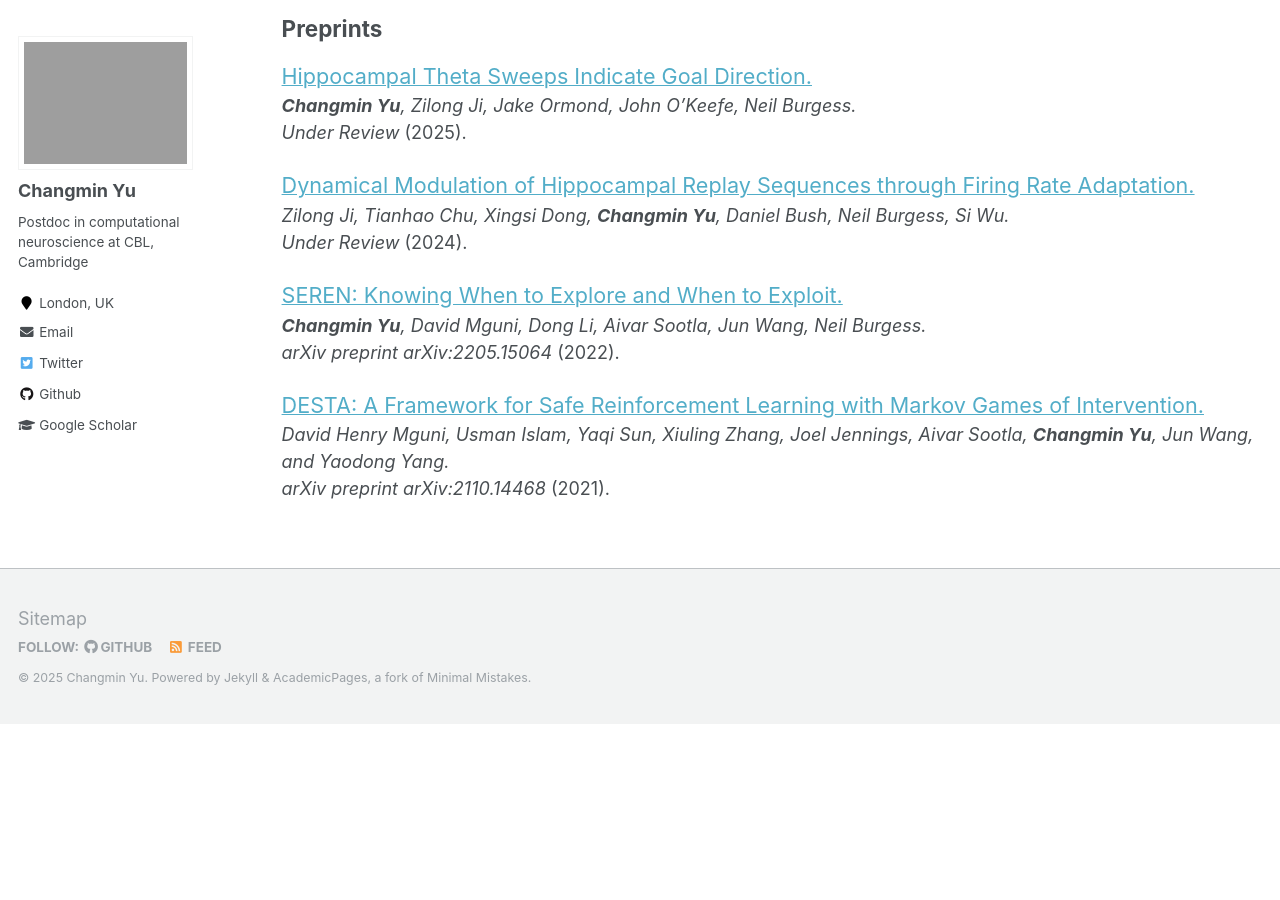
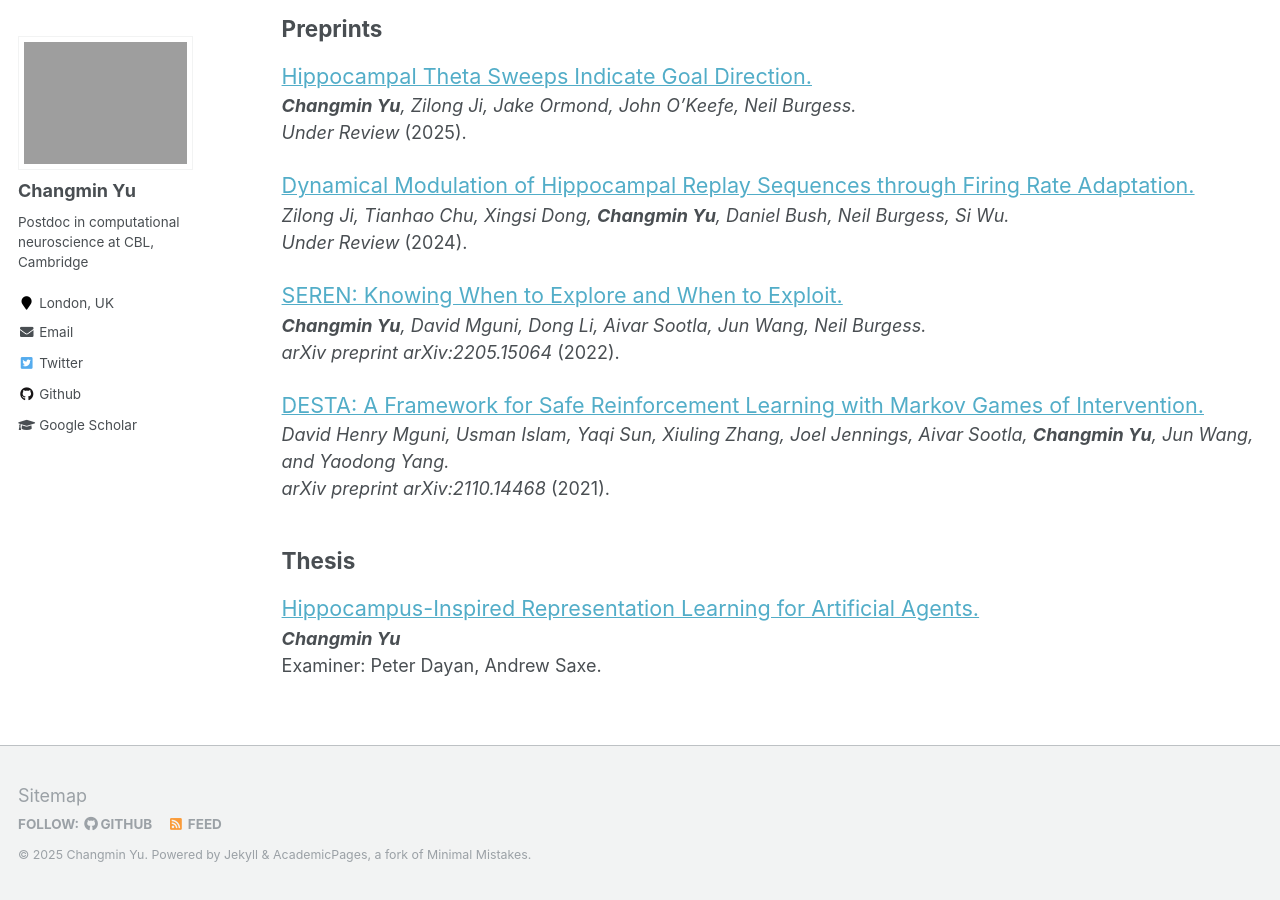
Before and after one commit to changmin-yu/changmin-yu.github.io, a Jekyll site: the page built from _pages/publications.md, in a window 1280 px wide and 900 px high, scrolled down 1620 px. Built offline with Jekyll 4.4.1, drawn with Linux system fonts in a browser that asks for light colours; before the commit the page ends 2344 px from its top, so only the background shows below that.

Commit message:
minor updates

```diff
--- a/_pages/publications.md
+++ b/_pages/publications.md
@@ -77,6 +77,10 @@ author_profile: true
 *David Henry Mguni, Usman Islam, Yaqi Sun, Xiuling Zhang, Joel Jennings, Aivar Sootla, **Changmin Yu**, Jun Wang, and Yaodong Yang.*
 *arXiv preprint arXiv:2110.14468* (2021).
 
+## Thesis
+[<span style="font-size:larger;">Hippocampus-Inspired Representation Learning for Artificial Agents. </span>](https://discovery.ucl.ac.uk/id/eprint/10193105/)
+***Changmin Yu***
+Examiner: Peter Dayan, Andrew Saxe.
 
 <!-- {% for post in site.publications reversed %}
   {% include archive-single.html %}
```
Also changed, not shown: _pages/cv.md (+1 -1 lines).
